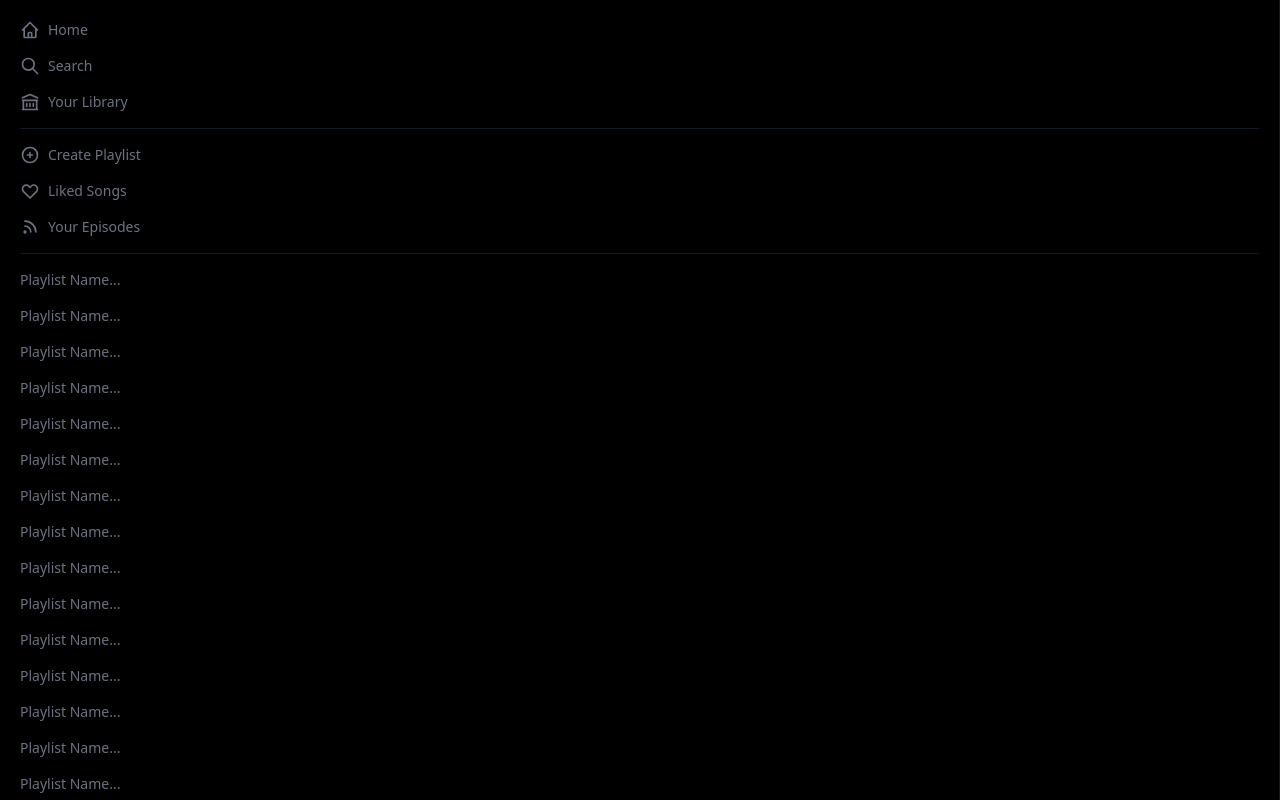
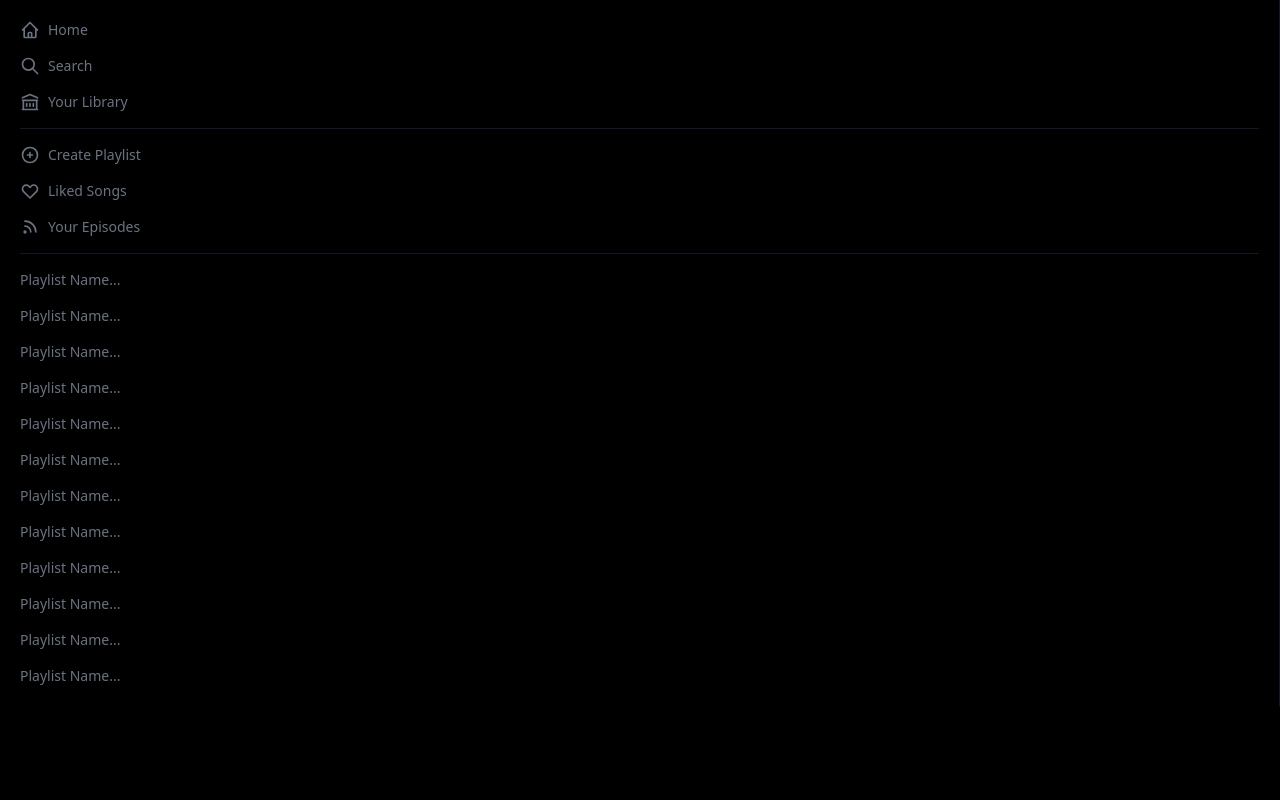
Before and after one commit to jdavisfsdev/spotify-clone, a Next.js app: page / in a window 1280 px wide. Built offline with nearby package versions, Linux system fonts and the light colour scheme.

Commit message:
use signIn func from next-auth onClick in login.js

```diff
--- a/components/Sidebar.js
+++ b/components/Sidebar.js
@@ -54,9 +54,6 @@ function Sidebar() {
         <p className="cursor-pointer hover:text-white">Playlist Name...</p>
         <p className="cursor-pointer hover:text-white">Playlist Name...</p>
         <p className="cursor-pointer hover:text-white">Playlist Name...</p>
-        <p className="cursor-pointer hover:text-white">Playlist Name...</p>
-        <p className="cursor-pointer hover:text-white">Playlist Name...</p>
-        <p className="cursor-pointer hover:text-white">Playlist Name...</p>
       </div>
     </div>
   );
--- a/pages/login.js
+++ b/pages/login.js
@@ -2,7 +2,7 @@ import { getProviders, signIn } from 'next-auth/react';
 
 function Login({ providers }) {
   return (
-    <div>
+    <div className="flex flex-col items-center min-h-screen w-full justify-center bg-black">
       <img
         className="w-52 mb-5"
         src="https://links.papareact.com/9xl"
@@ -10,7 +10,10 @@ function Login({ providers }) {
       />
       {Object.values(providers).map((provider) => (
         <div key={provider.name}>
-          <button className="bg-[#18D860] text-white p-5 rounded-full">
+          <button
+            onClick={() => signIn(provider.id, { callbackUrl: '/' })}
+            className="bg-[#18D860] text-white p-5 rounded-full"
+          >
             Login with {provider.name}
           </button>
         </div>
```
